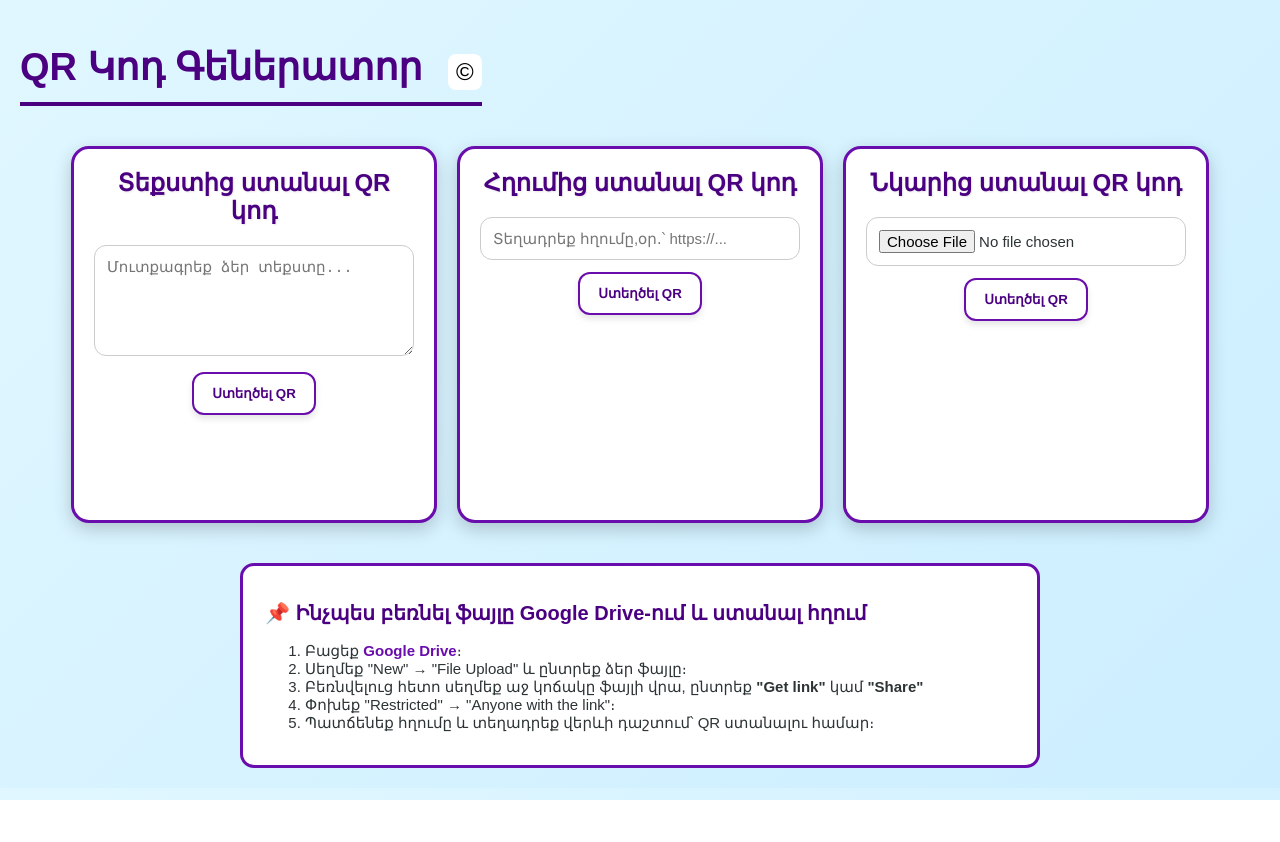
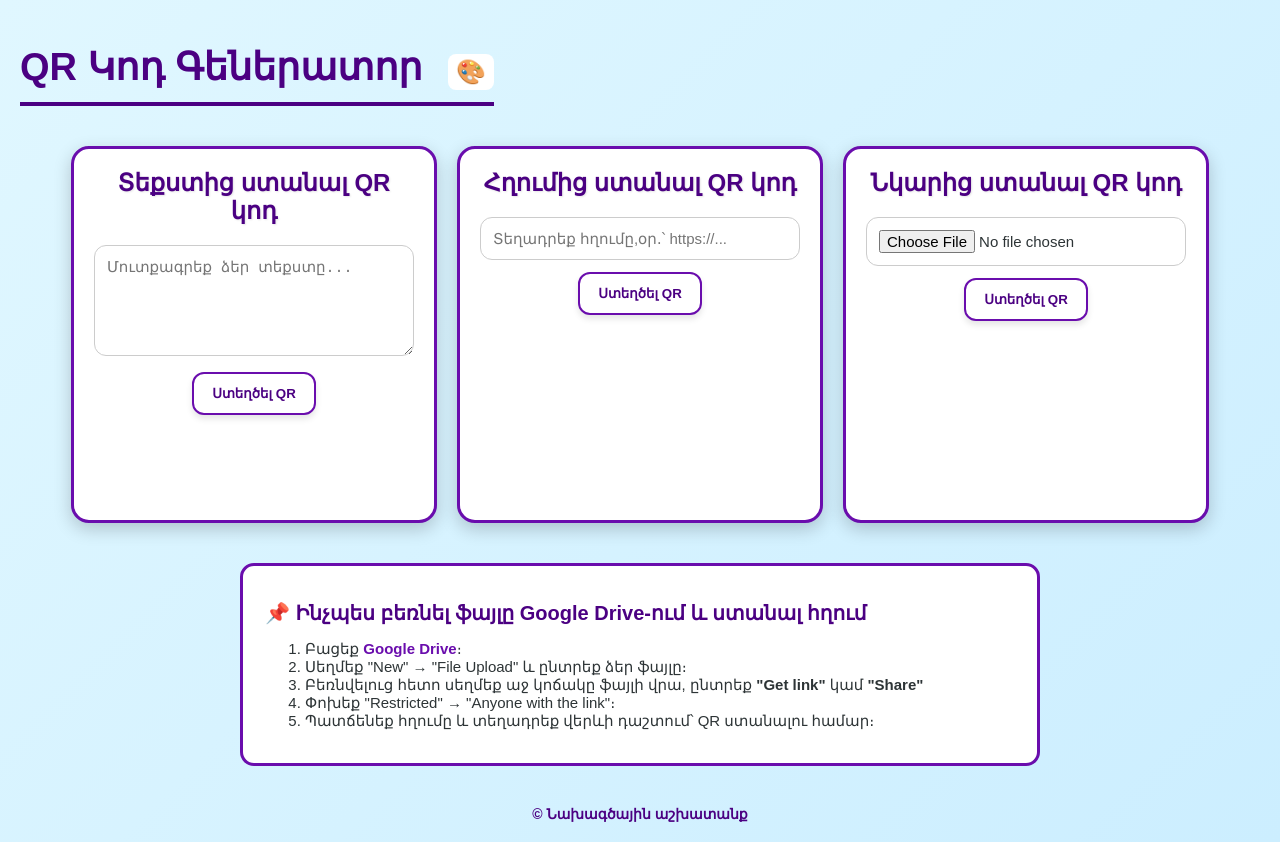
Before and after one commit to dpoc8-armavir/qr-code-generator, a plain HTML site: page index.html in a window 1280 px wide. Before the commit the page ends 800 px from the top, so only its background shows below. Drawn offline with Linux system fonts and the light colour scheme.

Commit message:
Update index.html

```diff
--- a/index.html
+++ b/index.html
@@ -17,11 +17,11 @@ h1{
     text-align:center;
     font-size:38px;
     margin-bottom:20px;
-    border-bottom:4px solid #4b0082;
     display:inline-block;
     padding-bottom:12px;
     font-weight:bold;
     color:#4b0082;
+    border-bottom:4px solid #4b0082;
 }
 h1 button{
     margin-left:15px;
@@ -48,7 +48,15 @@ h1 button:hover{ transform: scale(1.1); }
 }
 .section:hover{ transform:translateY(-6px); }
 .section h2{ margin-top:0; font-size:24px; font-weight:bold; color:#4b0082; text-shadow:1px 1px 2px rgba(0,0,0,0.1); }
-.section input, .section textarea{ width:100%; padding:12px; border-radius:12px; border:1px solid #ccc; margin-bottom:12px; box-sizing:border-box; font-size:15px; }
+.section input, .section textarea{
+    width:100%;
+    padding:12px;
+    border-radius:12px;
+    border:1px solid #ccc;
+    margin-bottom:12px;
+    box-sizing:border-box;
+    font-size:15px;
+}
 
 .section button{
     padding:12px 18px;
@@ -76,6 +84,7 @@ h1 button:hover{ transform: scale(1.1); }
     min-height:50px;
     border-radius:14px;
     padding:10px;
+    transition: all 0.3s ease;
 }
 .qr-container.generated{
     border:2px dashed #6a0dad;
@@ -110,9 +119,17 @@ h1 button:hover{ transform: scale(1.1); }
     color:#2d3436;
     transition:background 0.5s,color 0.5s,border-color 0.5s;
 }
-.guide h2{ color:#4b0082; font-size:20px; font-weight:bold; }
+.guide h2{ color:#4b0082; font-size:20px; font-weight:bold; margin-bottom:8px; }
 .guide a{ color:#6a0dad; text-decoration:none; font-weight:bold; }
 .guide a:hover{ text-decoration:underline; }
+
+footer{
+    text-align:center;
+    margin-top:40px;
+    font-size:14px;
+    font-weight:bold;
+    color:#4b0082;
+}
 
 body.dark{
     background:linear-gradient(135deg,#2f3640,#353b48);
@@ -125,13 +142,14 @@ body.dark .qr-container.generated{ border-color:#fff; }
 body.dark .guide{ background:#2f3640; color:#f5f6fa; border-color:#4b0082; }
 body.dark .guide h2{ color:#fff; }
 body.dark .guide a{ color:#af7ac5; }
+body.dark footer{ color:#fff; }
 </style>
 </head>
 <body>
 
 <h1>
 QR Կոդ Գեներատոր
-<button onclick="toggleTheme()" title="Փոխել թեման">©</button>
+<button onclick="toggleTheme()" title="Փոխել թեման">🎨</button>
 </h1>
 
 <div class="container">
@@ -168,11 +186,12 @@ QR Կոդ Գեներատոր
 </ol>
 </div>
 
+<footer>© Նախագծային աշխատանք</footer>
+
 <script src="https://cdnjs.cloudflare.com/ajax/libs/qrcodejs/1.0.0/qrcode.min.js"></script>
 <script>
 function toggleTheme(){ document.body.classList.toggle('dark'); }
 
-// Նոր ֆունկցիա՝ QR կոդ ստեղծելու և ներբեռնումը ավելացնելու համար
 function addDownloadButton(container, img){
     const existing = container.querySelector(".download-btn");
     if(existing) existing.remove();
@@ -188,7 +207,6 @@ function addDownloadButton(container, img){
     container.appendChild(btn);
 }
 
-// Հիմնական QR կոդ ստեղծող ֆունկցիա
 function generateQRCode(container, value){
     container.innerHTML = "";
     container.classList.add('generated');
@@ -230,6 +248,5 @@ function generateImageQRCode(){
     reader.readAsDataURL(file);
 }
 </script>
-
 </body>
 </html>
```
